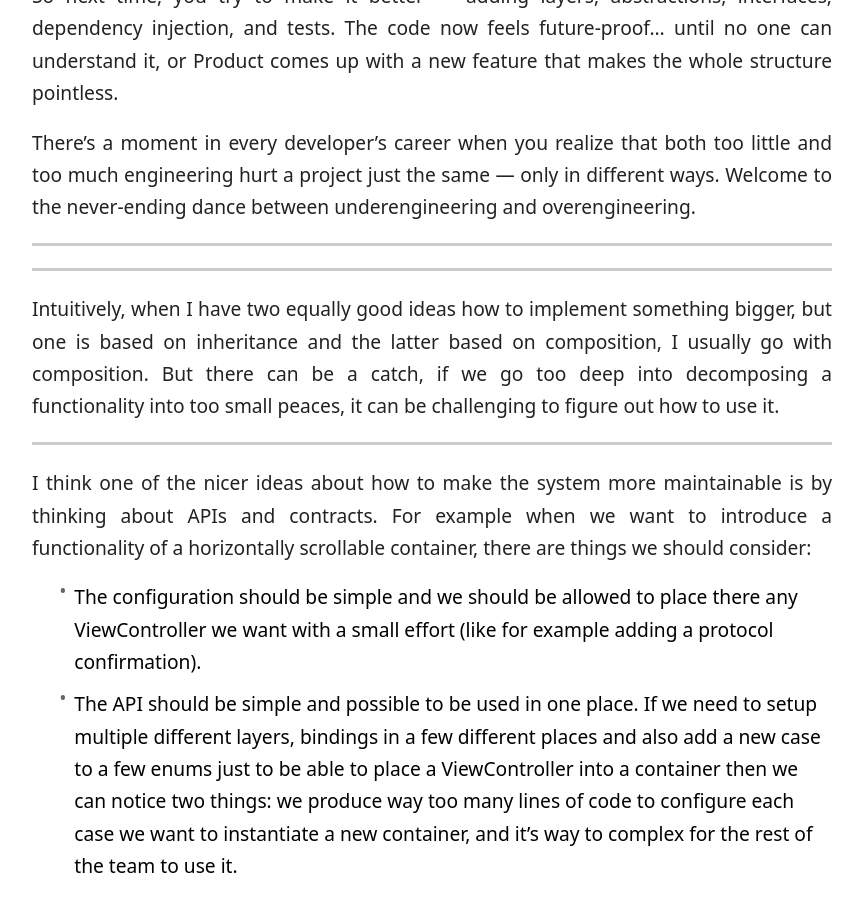
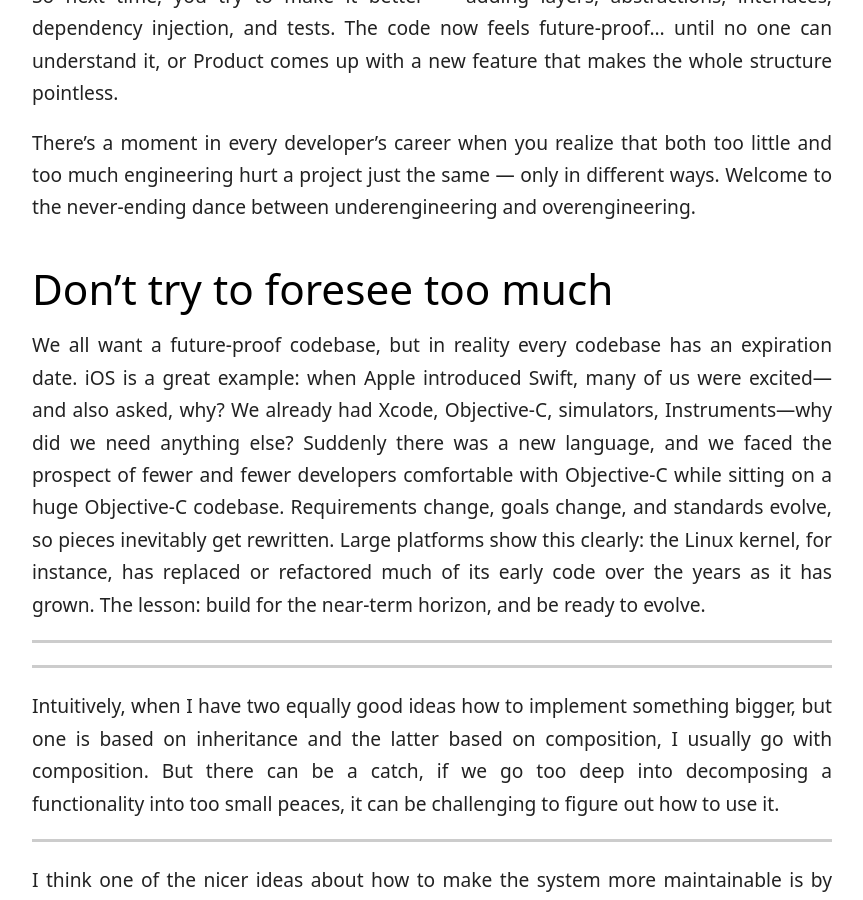
Before and after one commit to michalcichon/michalcichon.github.io, a Jekyll site: the page built from _posts/2025-10-15-finding-the-sweet-spot-between-overengineered-and-underengineered-code.md, in a window 1280 px wide and 900 px high, scrolled down 1195 px. Shown: the whole window, without its empty margins (208-1071 px from the left). Built offline with Jekyll 4.4.1, drawn with Linux system fonts in a browser that asks for light colours; comment, search, counter and statistics services are not loaded.

Commit message:
forsee too much

```diff
--- a/_posts/2025-10-15-finding-the-sweet-spot-between-overengineered-and-underengineered-code.md
+++ b/_posts/2025-10-15-finding-the-sweet-spot-between-overengineered-and-underengineered-code.md
@@ -17,6 +17,10 @@ We start with a simple idea — just a few lines of code. A few weeks later, som
 So next time, you try to make it better — adding layers, abstractions, interfaces, dependency injection, and tests. The code now feels future-proof… until no one can understand it, or Product comes up with a new feature that makes the whole structure pointless.
 
 There’s a moment in every developer’s career when you realize that both too little and too much engineering hurt a project just the same — only in different ways. Welcome to the never-ending dance between underengineering and overengineering.
+
+## Don’t try to foresee too much
+
+We all want a future-proof codebase, but in reality every codebase has an expiration date. iOS is a great example: when Apple introduced Swift, many of us were excited—and also asked, why? We already had Xcode, Objective-C, simulators, Instruments—why did we need anything else? Suddenly there was a new language, and we faced the prospect of fewer and fewer developers comfortable with Objective-C while sitting on a huge Objective-C codebase. Requirements change, goals change, and standards evolve, so pieces inevitably get rewritten. Large platforms show this clearly: the Linux kernel, for instance, has replaced or refactored much of its early code over the years as it has grown. The lesson: build for the near-term horizon, and be ready to evolve.
 
 ---
 
```
